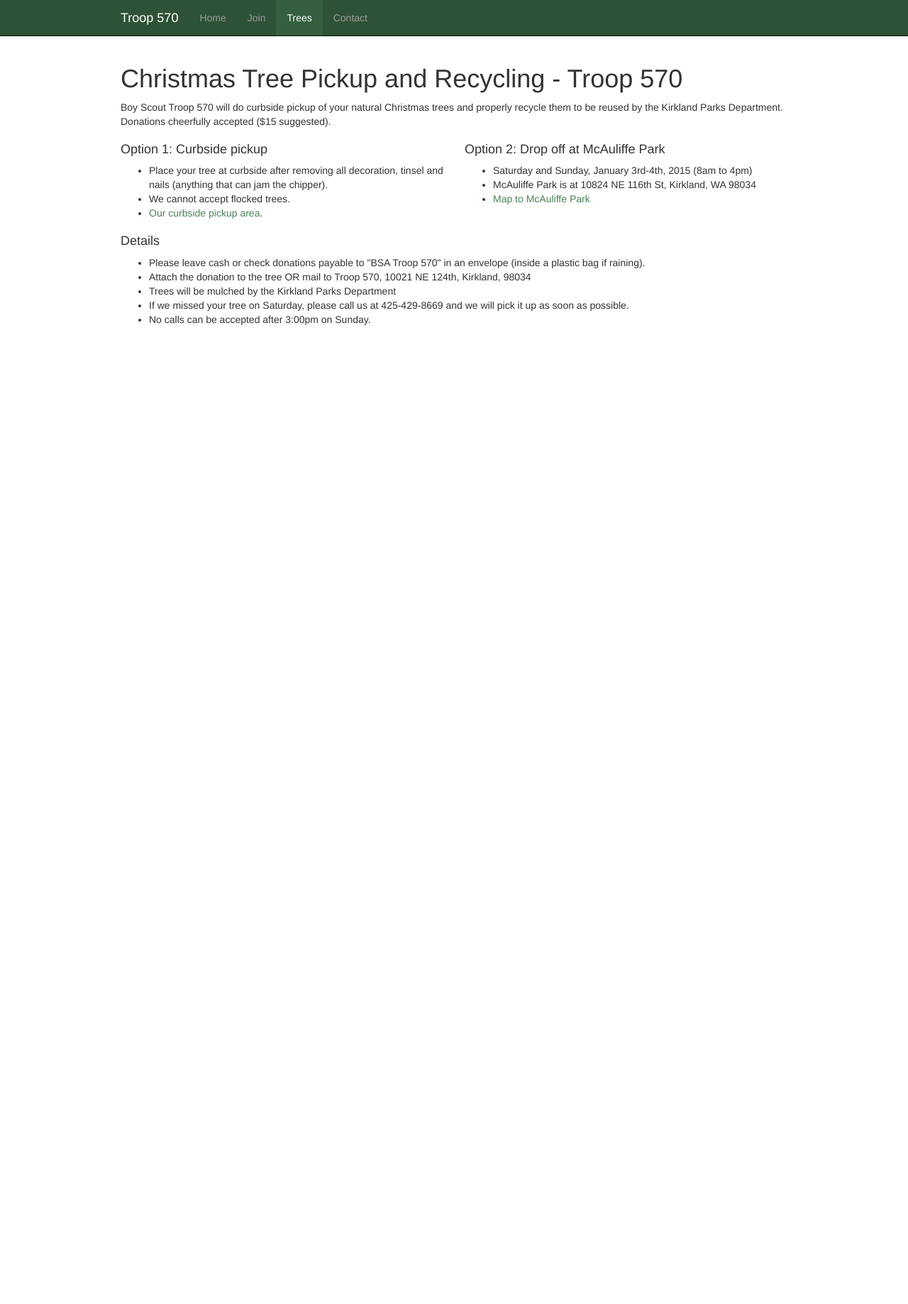
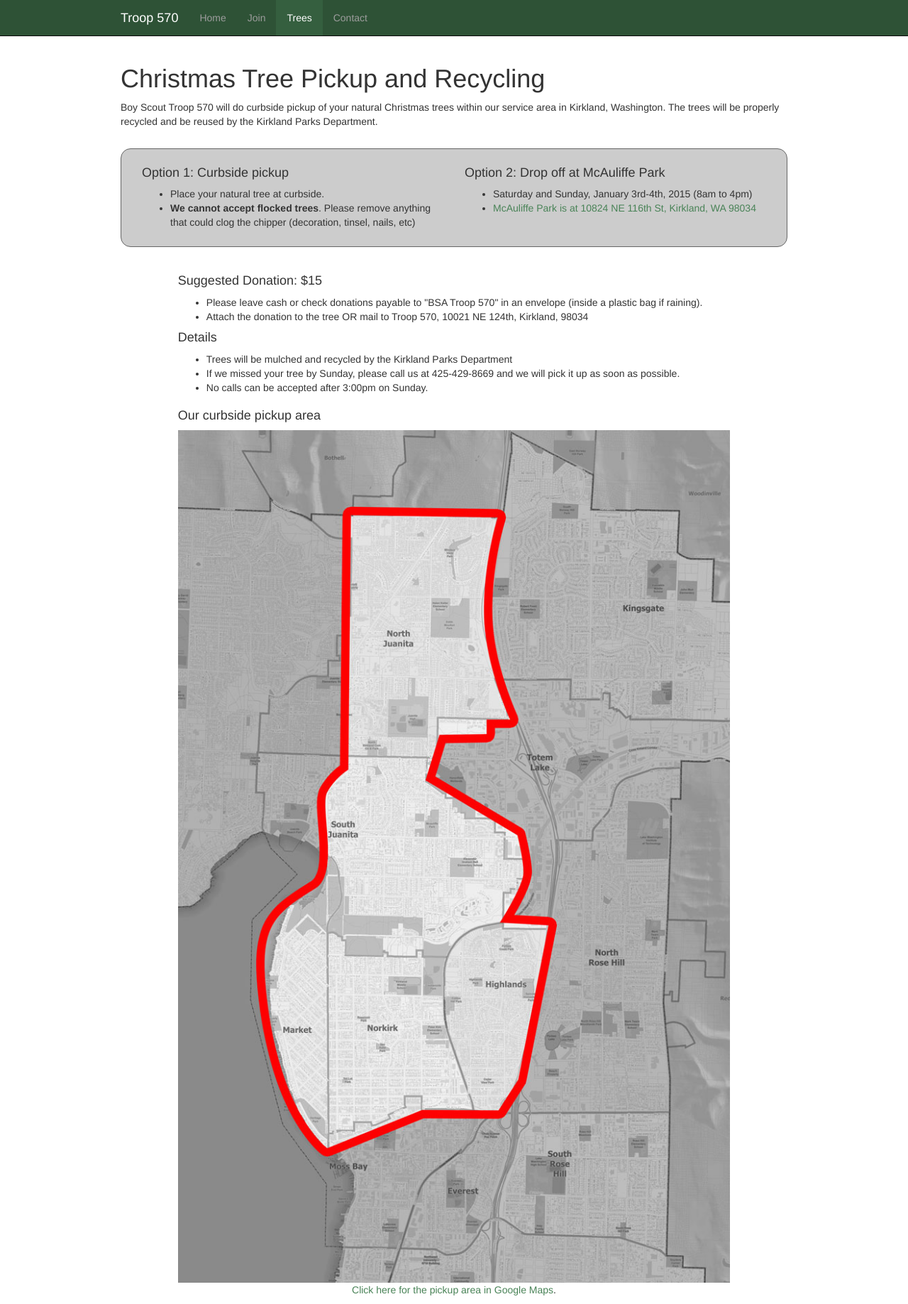
Before and after one commit to troop570/troop570.github.io, a Jekyll site: the page built from trees/index.html, in a window 1280 px wide. Shown: the whole page at 71% size. Built offline with Jekyll 4.4.1, drawn with Linux system fonts in a browser that asks for light colours; nearby versions of some CDN libraries; before the commit the page ends 900 px from its top, so only the background shows below that.

Commit message:
Refine Tree page

```diff
--- a/css/app.scss
+++ b/css/app.scss
@@ -29,3 +29,15 @@ a:hover {
   padding-bottom: 20px;
   background-color: whitesmoke;
 }
+
+#coverage-map {
+  max-width:100%;
+}
+
+.option-box {
+  border:1px solid #666666;
+  padding:1em;
+  margin:2em 0;
+  background-color:#cccccc;
+  border-radius:1em;
+}
--- a/trees/index.html
+++ b/trees/index.html
@@ -1,36 +1,50 @@
 ---
 layout: page
-title: Christmas Tree Pickup and Recycling - Troop 570
+title: Christmas Tree Pickup and Recycling
 permalink: /trees/
 ---
-<p>Boy Scout Troop 570 will do curbside pickup of your natural Christmas trees and
-properly recycle them to be reused by the Kirkland Parks Department. Donations
-cheerfully accepted ($15 suggested).
-
-<div class="row">
+<p>Boy Scout Troop 570 will do curbside pickup of your natural Christmas trees within our service area in Kirkland, Washington.
+  The trees will be properly recycled and be reused by the Kirkland Parks Department. </p>
+<div class="row option-box">
   <div class="col-sm-6">
     <h4>Option 1: Curbside pickup</h4>
     <ul>
-      <li>Place your tree at curbside after removing all decoration, tinsel and nails (anything that can jam the chipper).
-      <li>We cannot accept flocked trees.
-      <li><a href="https://maps.google.com/maps/ms?vps=2&ie=UTF8&hl=en&oe=UTF8&msa=0&msid=201115839845013008810.0004cfe615c3dc071af1b&dg=feature">Our curbside pickup area</a>.
+      <li>Place your natural tree at curbside. </li>
+      <li><strong>We cannot accept flocked trees</strong>. Please remove
+        anything that could clog the chipper (decoration,
+        tinsel, nails, etc)</li>
     </ul>
   </div>
   <div class="col-sm-6">
     <h4>Option 2: Drop off at McAuliffe Park</h4>
     <ul>
-      <li>Saturday and Sunday, January 3rd-4th, 2015 (8am to 4pm)
-      <li>McAuliffe Park is at 10824 NE 116th St, Kirkland, WA 98034
-      <li><a href="https://www.google.com/maps/preview#!q=McAuliffe Park%2C 108th Avenue Northeast%2C Kirkland%2C WA&data=!4m15!2m14!1m13!1s0x5490127cbe263feb%3A0x3e600372332ebdf6!3m8!1m3!1d2696288!2d-120.8822769!3d47.2729857!3m2!1i1462!2i747!4f13.1!4m2!3d47.704434!4d-122.19741">Map to McAuliffe Park</a>
+      <li>Saturday and Sunday, January 3rd-4th, 2015 (8am to 4pm)</li>
+      <li><a href="https://www.google.com/maps/preview#!q=McAuliffe Park%2C 108th Avenue Northeast%2C Kirkland%2C WA&data=!4m15!2m14!1m13!1s0x5490127cbe263feb%3A0x3e600372332ebdf6!3m8!1m3!1d2696288!2d-120.8822769!3d47.2729857!3m2!1i1462!2i747!4f13.1!4m2!3d47.704434!4d-122.19741" title="Click for Google Maps to McAuliffe Park" data-toggle="tooltip" data-placement="below">McAuliffe Park is at 10824 NE 116th St, Kirkland, WA 98034</a>
     </ul>
   </div>
 </div>
 
-<h4>Details</h4>
-<ul>
-  <li>Please leave cash or check donations payable to "BSA Troop 570" in an envelope (inside a plastic bag if raining).
-  <li>Attach the donation to the tree OR mail to Troop 570, 10021 NE 124th, Kirkland, 98034
-  <li>Trees will be mulched by the Kirkland Parks Department
-  <li>If we missed your tree on Saturday, please call us at 425-429-8669 and we will pick it up as soon as possible.
-  <li>No calls can be accepted after 3:00pm on Sunday.
-</ul>
+<div class="row">
+  <div class="col-md-offset-1 col-sm-10">
+    <h4>Suggested Donation: $15</h4>
+    <ul>
+      <li>Please leave cash or check donations payable to "BSA Troop 570" in an envelope (inside a plastic bag if raining).</li>
+      <li>Attach the donation to the tree OR mail to Troop 570, 10021 NE 124th, Kirkland, 98034</li>
+    </ul>
+    <h4>Details</h4>
+    <ul>
+      <li>Trees will be mulched and recycled by the Kirkland Parks Department</li>
+      <li>If we missed your tree by Sunday, please call us at 425-429-8669 and we will pick it up as soon as possible.</li>
+      <li>No calls can be accepted after 3:00pm on Sunday.</li>
+    </ul>
+  </div>
+</div>
+<div class="row">
+  <div class="col-md-offset-1 col-sm-10">
+    <h4>Our curbside pickup area</h4>
+    <img id="coverage-map" src="/images/trees/coverage-map.jpg" />
+    <p class="text-center">
+      <a href="https://maps.google.com/maps/ms?vps=2&ie=UTF8&hl=en&oe=UTF8&msa=0&msid=201115839845013008810.0004cfe615c3dc071af1b&dg=feature" title="Click here for Google Maps version" data-toggle="tooltip" data-placement="top">Click here for the pickup area in Google Maps</a>.
+    </p>
+  </div>
+</div>
```
